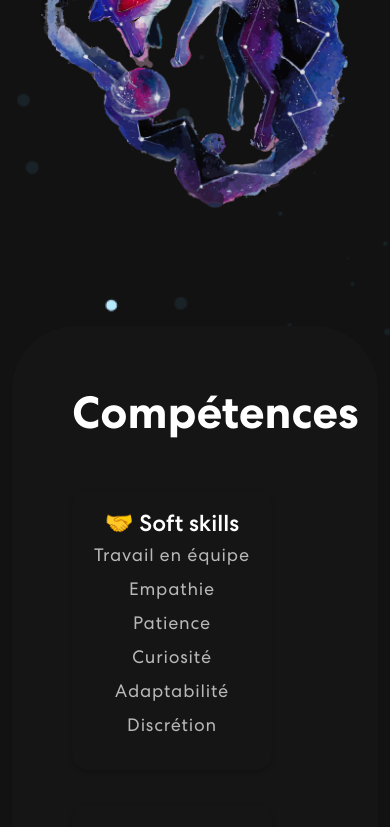
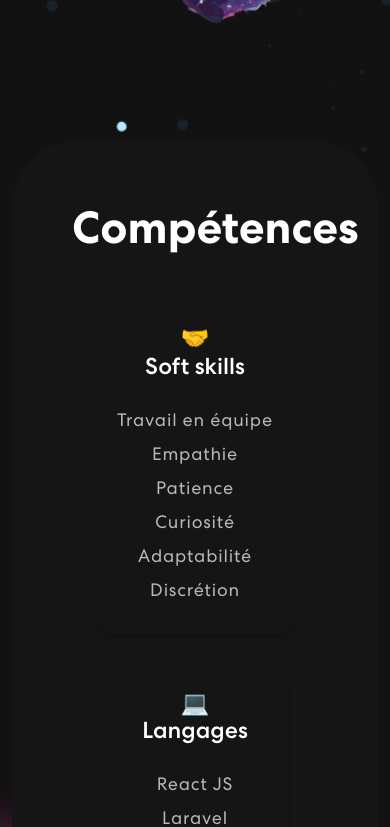
Before and after one commit to ArayaMegh/Portfolio, a React (Create React App) app: page / in a window 390 px wide. Shown: the part 1156-1983 px from the top of the page. Built offline with nearby package versions, Linux system fonts and the light colour scheme.

Commit message:
Fix: Fixed responsive design + banner

```diff
--- a/src/App.css
+++ b/src/App.css
@@ -271,7 +271,7 @@ nav.navbar .navbar-toggler[aria-expanded="true"] .navbar-toggler-icon {
 /************ Banner Css ************/
 .banner {
   margin-top: 0;
-  padding: 260px 0 100px 0;
+  padding: 75px 0 100px 0;
   background-image: url('./assets/img/banner-bg.png');
   background-position: top center;
   background-size: cover;
@@ -400,6 +400,8 @@ nav.navbar .navbar-toggler[aria-expanded="true"] .navbar-toggler-icon {
   grid-template-columns: repeat(auto-fill, minmax(200px, 0.5px));
   gap: 35px;
   margin-top: 50px;
+  justify-content: space-around;
+  justify-items: center;
 }
 
 .skill-item {
--- a/src/components/Skills.js
+++ b/src/components/Skills.js
@@ -4,11 +4,11 @@ import colorSharp from "../assets/img/color-sharp.png";
 
 export const Skills = () => {
     const skillsList = [
-        { name: '🤝 Soft skills', items: ["Travail en équipe", "Empathie", "Patience", "Curiosité", "Adaptabilité", "Discrétion"] },
-        { name: '💻 Langages', items: ['React JS', 'Laravel', 'JavaScript', 'Python', 'PHP', 'Tailwind', 'HTML', 'CSS', "Kotlin (en cours)", 'GO (bientôt)'] },
-        { name: '📚 Frameworks', items: ['React JS', 'Laravel', 'Tailwind', 'Bootstrap', 'Node JS', 'Express JS'] },
-        { name: '⚙️ Méthodologie', items: ['Agile', 'Kanban', 'Scrum'] },
-        { name: '🛠️ Outils', items: ['VS Code', 'PyCharm', 'Docker', 'Git', 'Github', 'Slack', "Terminal Unix", "Trello", "White board"] }
+        { symbol: '🤝', name: 'Soft skills', items: ["Travail en équipe", "Empathie", "Patience", "Curiosité", "Adaptabilité", "Discrétion"] },
+        { symbol: '💻', name: 'Langages', items: ['React JS', 'Laravel', 'JavaScript', 'Python', 'PHP', 'Tailwind', 'HTML', 'CSS', "Kotlin (en cours)", 'GO (bientôt)'] },
+        { symbol: '📚', name: 'Frameworks', items: ['React JS', 'Laravel', 'Tailwind', 'Bootstrap', 'Node JS', 'Express JS'] },
+        { symbol: '⚙️', name: 'Méthodologie', items: ['Agile', 'Kanban', 'Scrum'] },
+        { symbol: '🛠️', name: 'Outils', items: ['VS Code', 'PyCharm', 'Docker', 'Git', 'Github', 'Slack', "Terminal Unix", "Trello", "White board"] }
     ]
 
     return (
@@ -21,8 +21,8 @@ export const Skills = () => {
                             <div className="skills-grid">
                                 {skillsList.map((element, index) => (
                                     <div key={index} className="skill-item">
-                                        <h3>{element.name}</h3>
-                                        <div>
+                                        <h3>{element.symbol}<br />{element.name}</h3>
+                                        <div style={{ marginTop: 30 }}>
                                             {element.items.map((item, index) => (
                                                 <p key={index}>{item}</p>
                                             ))}
```
